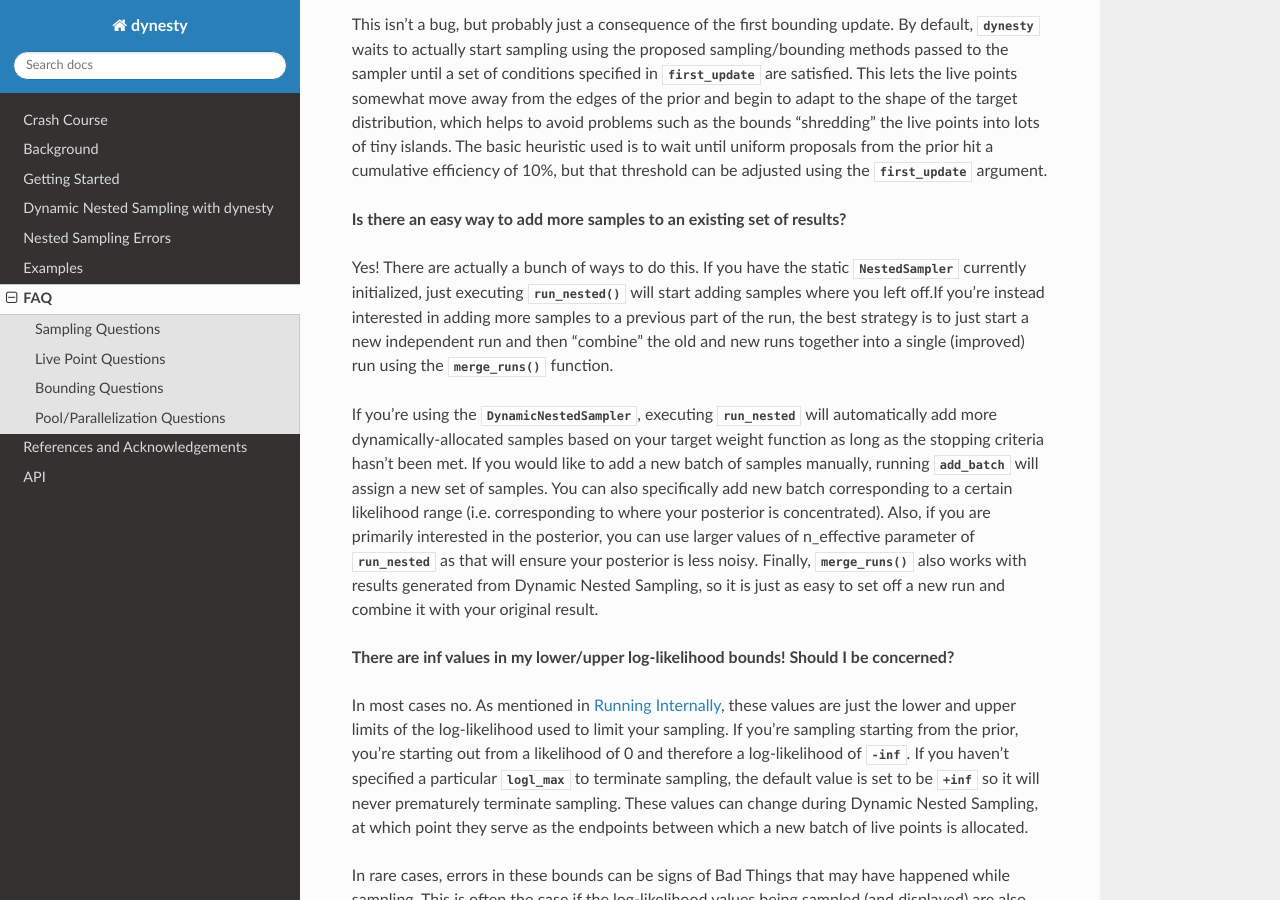
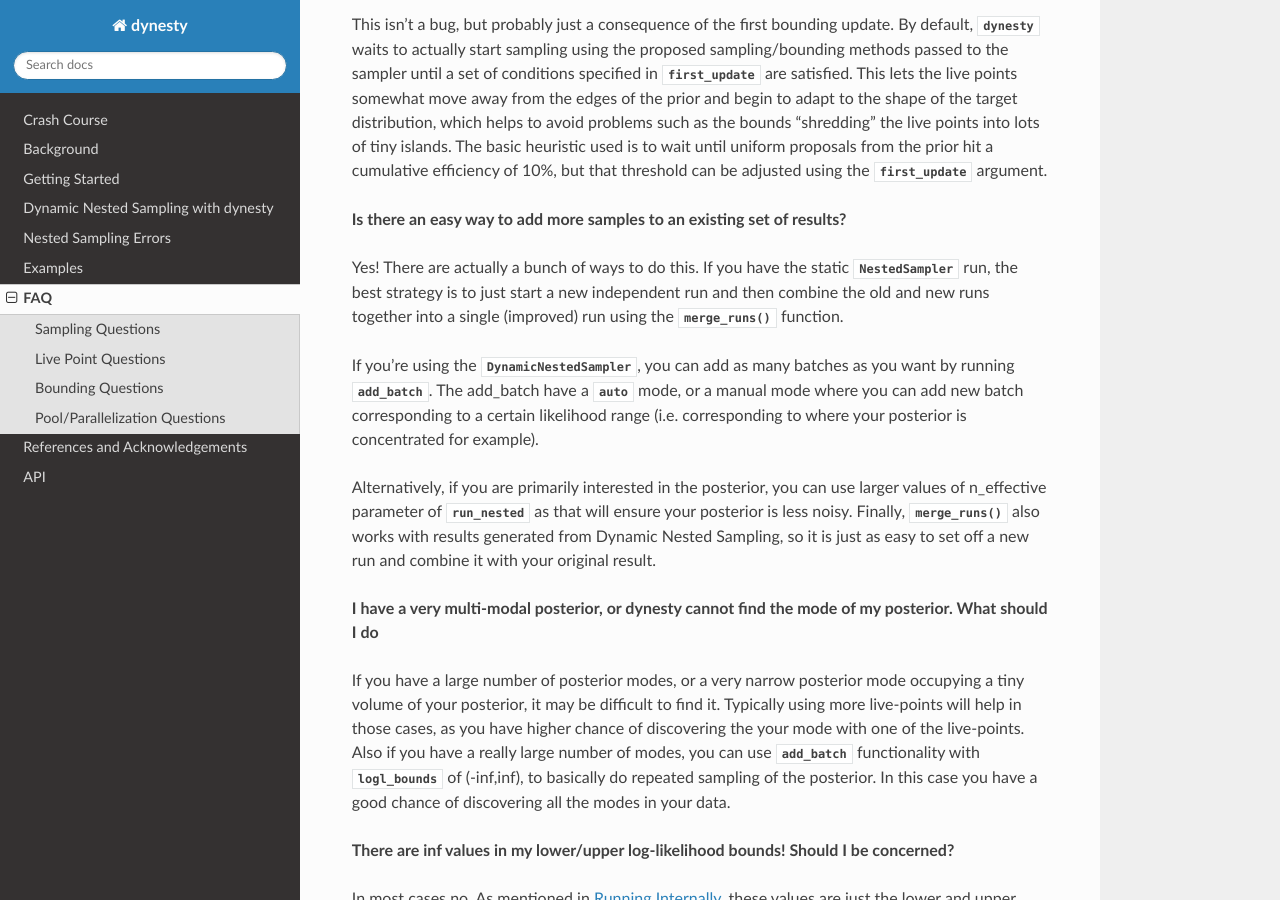
Before and after one commit to joshspeagle/dynesty, a Sphinx documentation site: the page built from docs/source/faq.rst, in a window 1280 px wide and 900 px high, scrolled down 661 px. Built offline with Sphinx 7.4.7 and the Read the Docs theme 3.1.0, drawn with Linux system fonts in a browser that asks for light colours; the version number is read from the project's files by our own code.

Commit message:
update FAQ

```diff
--- a/docs/source/faq.rst
+++ b/docs/source/faq.rst
@@ -41,27 +41,27 @@ efficiency of 10%, but that threshold can be adjusted using the
 
 **Is there an easy way to add more samples to an existing set of results?**
 
-Yes! There are actually a bunch of ways to do this. If you have the static
-`NestedSampler` currently initialized, just executing `run_nested()` will start
-adding samples where you left off.If you're instead interested in adding
-more samples to a previous part of the run, the best strategy is to just
-start a new independent run and then "combine" the old and new runs together
+Yes! There are actually a bunch of ways to do this.
+If you have the static `NestedSampler` run, the best strategy is to just
+start a new independent run and then combine the old and new runs together
 into a single (improved) run using the :meth:`~dynesty.utils.merge_runs`
 function.
 
-If you're using the `DynamicNestedSampler`, executing `run_nested` will
-automatically add more dynamically-allocated samples based on your
-target weight function as long as the stopping criteria hasn't been met.
-If you would like to add a new batch of samples manually,
-running `add_batch` will assign a new set of samples.
-You can also specifically add new batch corresponding to a certain likelihood
-range (i.e. corresponding to where your posterior is concentrated).
-Also, if you are primarily interested in the posterior, you can use larger
-values of n_effective parameter of `run_nested` as that will ensure your posterior
-is less noisy.
+If you're using the `DynamicNestedSampler`, you can add as many batches as you want by running `add_batch`. The add_batch have a `auto` mode, or a manual
+mode where you can  add new batch corresponding to a certain likelihood
+range (i.e. corresponding to where your posterior is concentrated for example).
+
+Alternatively, if you are primarily interested in the posterior, you can use larger values of n_effective parameter of `run_nested` as that will ensure your posterior is less noisy.
 Finally, :meth:`~dynesty.utils.merge_runs` also works with results generated
 from Dynamic Nested Sampling, so it is just as easy to set off a new run and
 combine it with your original result.
+
+**I have a very multi-modal posterior, or dynesty cannot find the mode of my posterior. What should I do**
+
+If you have a large number of posterior modes, or a very narrow posterior mode occupying a tiny volume of your posterior, it may be difficult to find it.
+Typically using more live-points will help in those cases, as you have higher chance of discovering the your mode with one of the live-points.
+Also if you have a really large number of modes, you can use `add_batch` functionality with `logl_bounds` of (-inf,inf), to basically do repeated sampling of the posterior. In this case you have a good chance of discovering all the modes in your data.
+
 
 **There are inf values in my lower/upper log-likelihood bounds!
 Should I be concerned?**
```
